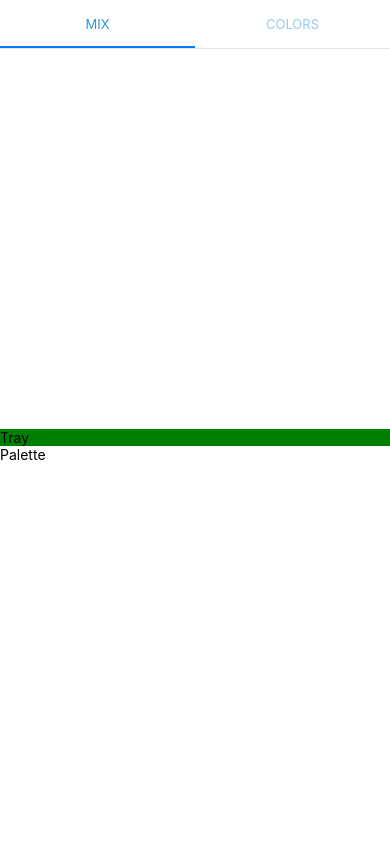
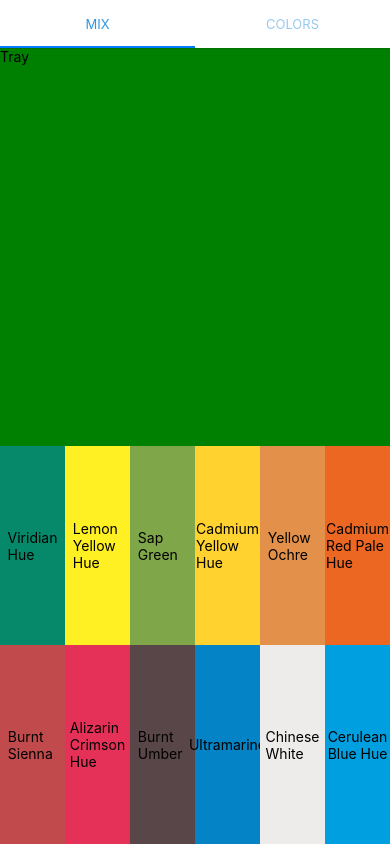
Before and after one commit to brandedcow/mix-colors-mobile, a React Native app: screen /TabOne in a window 390 px wide. Built offline with nearby package versions, Linux system fonts and the light colour scheme; what expo-linking would draw is missing.

Commit message:
added palette pans component

```diff
--- a/components/Palette.tsx
+++ b/components/Palette.tsx
@@ -1,12 +1,133 @@
 import React from 'react'
+import { StyleSheet } from 'react-native'
+import { color } from 'react-native-reanimated';
+
+import Pan from './Pan';
 import { Text, View } from "./Themed";
+
+const palette = {
+  name: "Winsor & Newton Sketcher's Pocket Set",
+  colors: [
+    {
+      name: "Viridian Hue",
+      productNum: "696",
+      hex: "06896A",
+      order: 0,
+      weight: 1,
+    },
+    {
+      name: "Lemon Yellow Hue",
+      productNum: "346",
+      hex: "FFF023",
+      order: 1,
+      weight: 1,
+    },
+    {
+      name: "Sap Green",
+      productNum: "599",
+      hex: "7FA649",
+      order: 2,
+      weight: 1,
+    },
+    {
+      name: "Cadmium Yellow Hue",
+      productNum: "109",
+      hex: "FFD22F",
+      order: 3,
+      weight: 1,
+    },
+    {
+      name: "Yellow Ochre",
+      productNum: "744",
+      hex: "E3904A",
+      order: 4,
+      weight: 1,
+    },
+    {
+      name: "Cadmium Red Pale Hue",
+      productNum: "103",
+      hex: "EC6722",
+      order: 5,
+      weight: 1,
+    },
+    {
+      name: "Burnt Sienna",
+      productNum: "74",
+      hex: "C14A4C",
+      order: 6,
+      weight: 1,
+    },
+    {
+      name: "Alizarin Crimson Hue",
+      productNum: "3",
+      hex: "E53158",
+      order: 7,
+      weight: 1,
+    },
+    {
+      name: "Burnt Umber",
+      productNum: "76",
+      hex: "594648",
+      order: 8,
+      weight: 1,
+    },
+    {
+      name: "Ultramarine",
+      productNum: "660",
+      hex: "0483C6",
+      order: 9,
+      weight: 1,
+    },
+    {
+      name: "Chinese White",
+      productNum: "150",
+      hex: "EEEBEB",
+      order: 10,
+      weight: 1,
+    },
+    {
+      name: "Cerulean Blue Hue",
+      productNum: "139",
+      hex: "009FDF",
+      order: 11,
+      weight: 1,
+    },
+  ],
+}
 
 export default function Palette() {
   return (
-    <View>
-      <Text>
-        Palette
-      </Text>
+    <View style={styles.paletteContainer}>
+      <View style={styles.palettePanRow}>
+        {palette.colors.slice(0,6).map((color, idx) => (
+          <Pan
+            key={`pan-${idx}`}
+            name={color.name}
+            hex={color.hex}
+          />
+        ))}
+      </View>
+      <View style={styles.palettePanRow}>
+        {palette.colors.slice(6).map((color, idx) => (
+          <Pan
+            key={`pan-${idx}`}
+            name={color.name}
+            hex={color.hex}
+          />
+        ))}
+      </View>
     </View>
   )
 }
+
+const styles = StyleSheet.create({
+  paletteContainer: {
+    height: '100%',
+    width: '100%',
+    flexDirection:'column',
+  },
+  palettePanRow: {
+    flex: 1,
+    flexDirection: 'row',
+  }
+})
--- /dev/null
+++ b/components/Pan.tsx
@@ -0,0 +1,30 @@
+import React from 'react'
+import { StyleSheet } from 'react-native'
+import { Text, View } from './Themed'
+
+type PanProps = {
+  name: string
+  hex: string
+}
+
+export default function Pan(props: PanProps) {
+  return (
+    <View style={{
+        ...styles.container,
+        backgroundColor: `#${props.hex}`
+      }}>
+      <Text>
+        {props.name}
+      </Text>
+    </View>
+  )
+}
+
+const styles = StyleSheet.create({
+  container: {
+    flex: 1,
+    justifyContent: 'center',
+    alignItems: 'center',
+    paddingHorizontal: '2%'
+  }
+})
--- a/screens/MixTabScreen.tsx
+++ b/screens/MixTabScreen.tsx
@@ -25,11 +25,12 @@ const styles = StyleSheet.create({
     justifyContent: 'center',
   },
   tray: {
+    flex: 1,
     backgroundColor: 'green',
     width: '100%'
   },
   palette: {
-    backgroundColor: 'red',
+    flex: 1,
     width: '100%'
   }
 });
```
